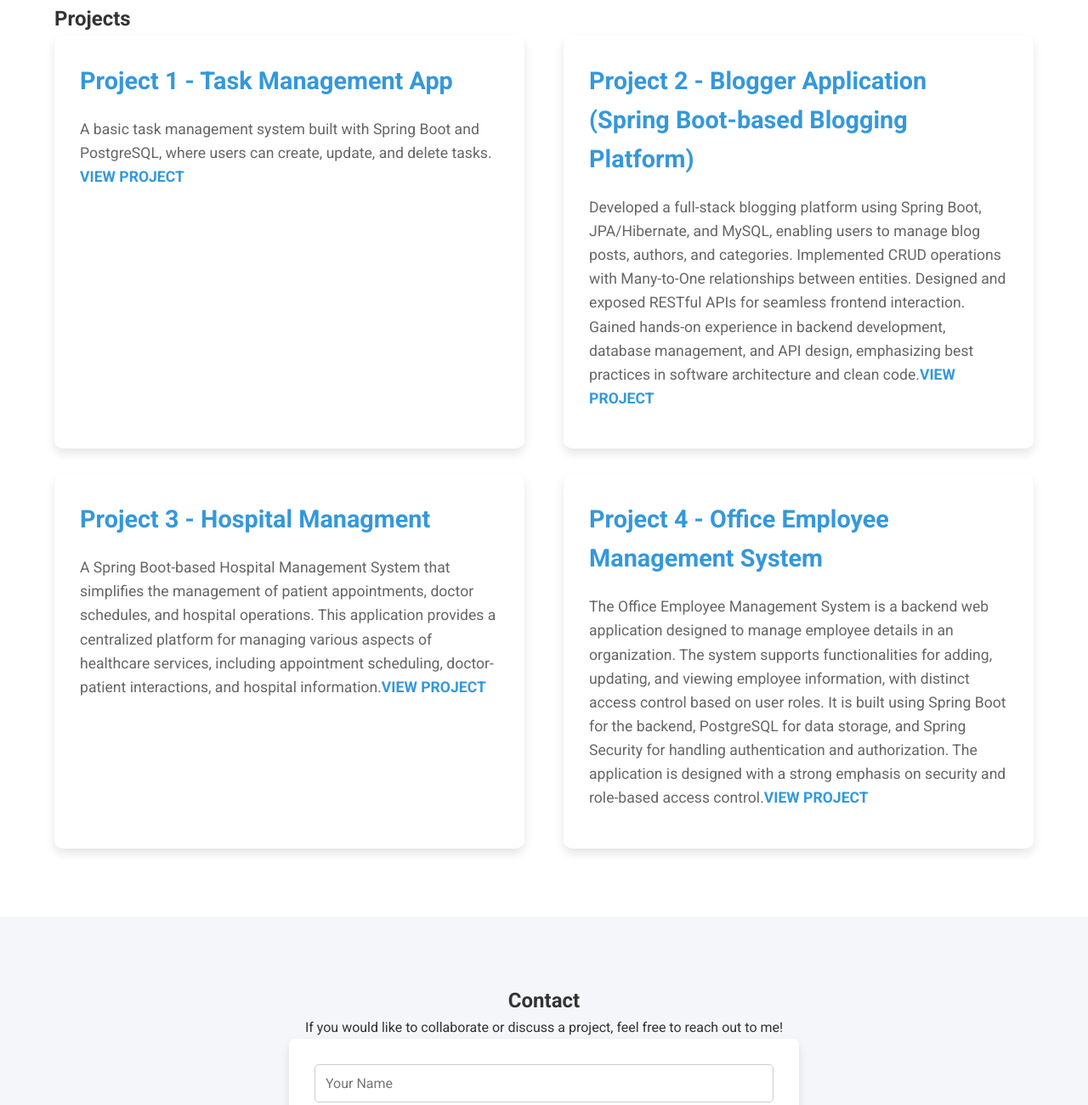
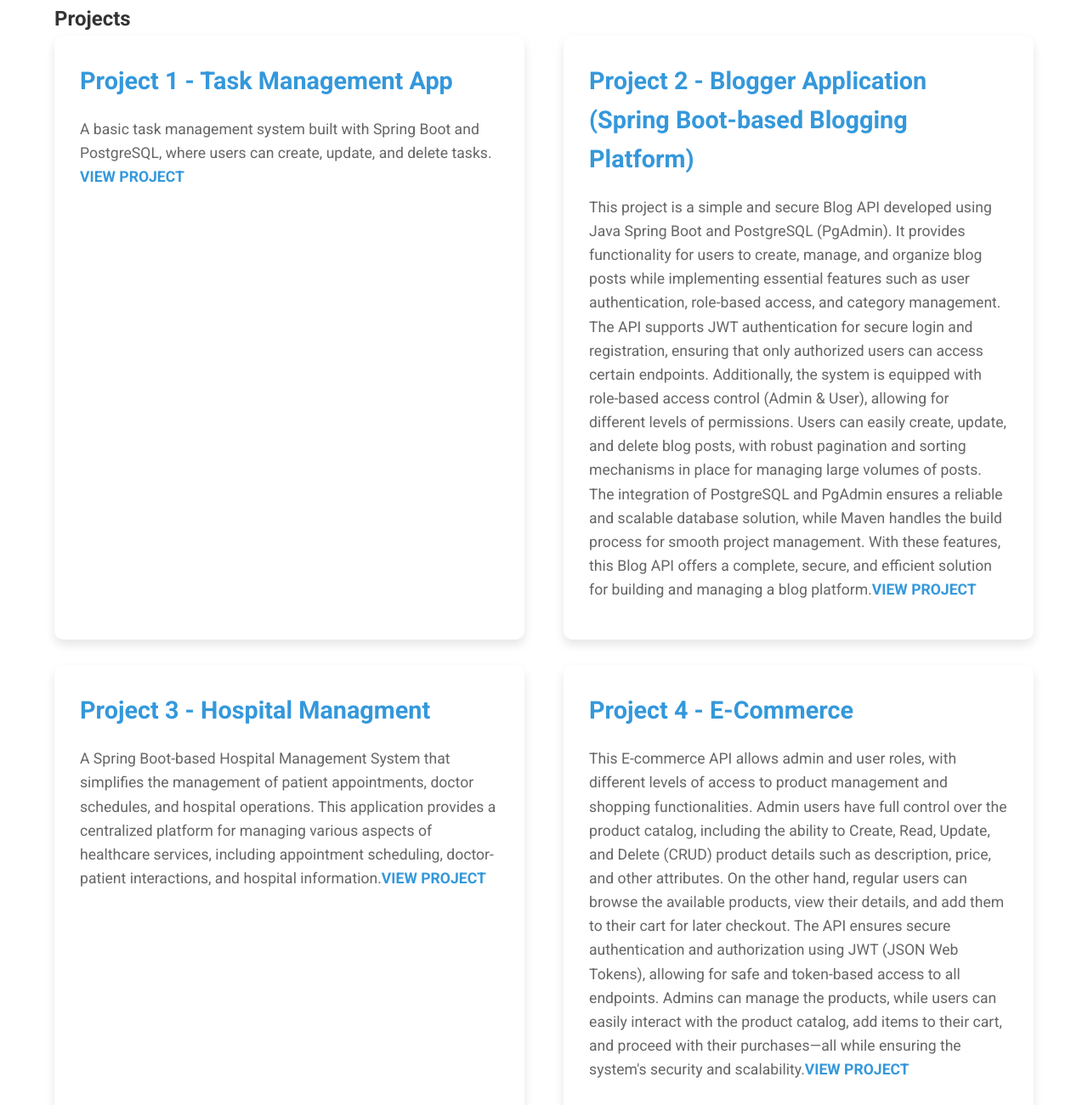
Before and after one commit to AhadScars/portfolio, a plain HTML site: page index.html in a window 1280 px wide. Shown: the part 1611-2912 px from the top of the page at 85% size. Drawn offline with Linux system fonts and the light colour scheme.

Commit message:
Update index.html

```diff
--- a/index.html
+++ b/index.html
@@ -35,7 +35,7 @@
     <section id="about" class="section about">
         <div class="container">
             <h2>About Me</h2>
-            <p>I'm a software engineer with a passion for building efficient, scalable, and user-friendly applications. I specialize in backend technologies like Java, Spring Boot, and databases (MySQL, PostgreSQL). Currently, I’m looking to grow my skills and contribute to innovative projects in the tech world.</p>
+            <p>I'm aspiring software engineer with a passion for building efficient, scalable, and user-friendly applications. I specialize in backend technologies like Java, Spring Boot, and databases (MySQL, PostgreSQL). Currently, I’m looking to grow my skills and contribute to innovative projects in the tech world.</p>
         </div>
     </section>
 
@@ -77,7 +77,7 @@
                 </div>
 <div class="project">
                     <h3>Project 2 - Blogger Application (Spring Boot-based Blogging Platform)</h3>
-			 <p>Developed a full-stack blogging platform using Spring Boot, JPA/Hibernate, and MySQL, enabling users to manage blog posts, authors, and categories. Implemented CRUD operations with Many-to-One relationships between entities. Designed and exposed RESTful APIs for seamless frontend interaction. Gained hands-on experience in backend development, database management, and API design, emphasizing best practices in software architecture and clean code.<a href="#">View Project</a></p>
+			 <p>This project is a simple and secure Blog API developed using Java Spring Boot and PostgreSQL (PgAdmin). It provides functionality for users to create, manage, and organize blog posts while implementing essential features such as user authentication, role-based access, and category management. The API supports JWT authentication for secure login and registration, ensuring that only authorized users can access certain endpoints. Additionally, the system is equipped with role-based access control (Admin & User), allowing for different levels of permissions. Users can easily create, update, and delete blog posts, with robust pagination and sorting mechanisms in place for managing large volumes of posts. The integration of PostgreSQL and PgAdmin ensures a reliable and scalable database solution, while Maven handles the build process for smooth project management. With these features, this Blog API offers a complete, secure, and efficient solution for building and managing a blog platform.<a href="https://github.com/AhadScars/blogApi">View Project</a></p>
 		</div>
 <div class="project">
                     <h3>Project 3 - Hospital Managment</h3>
@@ -85,8 +85,8 @@
                 </div>
 
                 <div class="project">
-                    <h3>Project 4 - Office Employee Management System</h3>
-                    <p>The Office Employee Management System is a backend web application designed to manage employee details in an organization. The system supports functionalities for adding, updating, and viewing employee information, with distinct access control based on user roles. It is built using Spring Boot for the backend, PostgreSQL for data storage, and Spring Security for handling authentication and authorization. The application is designed with a strong emphasis on security and role-based access control.<a href="#">View Project</a></p>
+                    <h3>Project 4 - E-Commerce</h3>
+                    <p>This E-commerce API allows admin and user roles, with different levels of access to product management and shopping functionalities. Admin users have full control over the product catalog, including the ability to Create, Read, Update, and Delete (CRUD) product details such as description, price, and other attributes. On the other hand, regular users can browse the available products, view their details, and add them to their cart for later checkout. The API ensures secure authentication and authorization using JWT (JSON Web Tokens), allowing for safe and token-based access to all endpoints. Admins can manage the products, while users can easily interact with the product catalog, add items to their cart, and proceed with their purchases—all while ensuring the system's security and scalability.<a href="https://github.com/AhadScars/E-Commerce">View Project</a></p>
                 </div>
 
 
```
